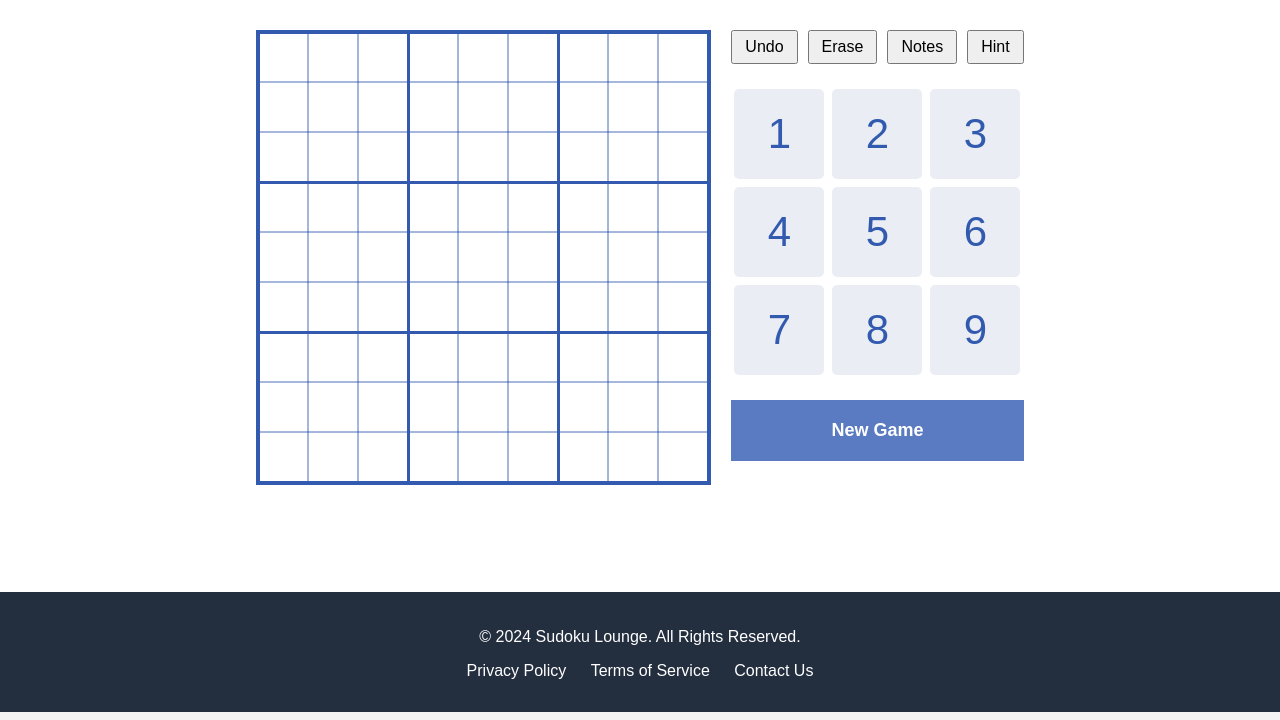
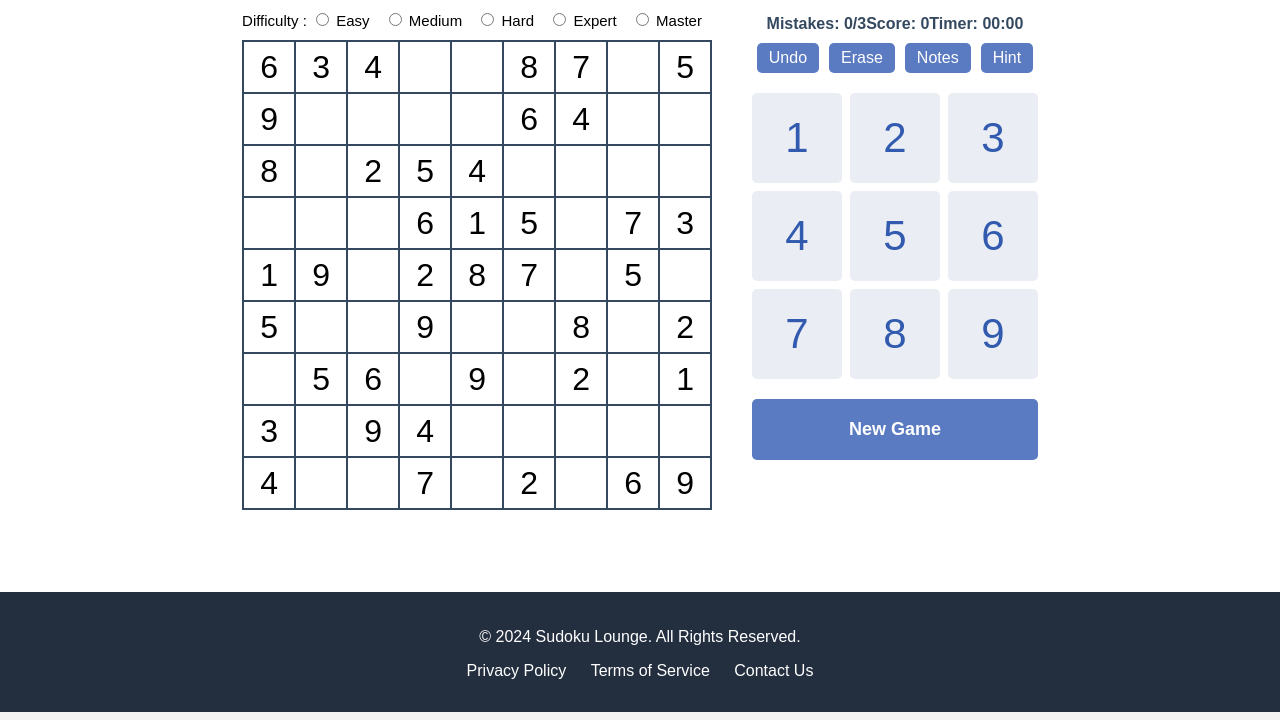
Before and after one commit to KUNAL152/SudokuZone, a Flask app: page /play in a window 1280 px wide. Shown: the part 80-800 px from the top of the page. Run offline with Flask 3, Linux system fonts and the light colour scheme.

Commit message:
added sudokuboard

```diff
--- a/application.py
+++ b/application.py
@@ -1,22 +1,82 @@
-from flask import Flask,render_template
+from flask import Flask, render_template, jsonify, request
+import random
 
 app = Flask(__name__)
 
+def generate_sudoku():
+    board = [[0]*9 for _ in range(9)]
+    # Randomly fill diagonal 3x3 grids to ensure validity
+    for i in range(0, 9, 3):
+        fill_3x3(board, i, i)
+    # Solve the board (simple backtracking to fill it completely)
+    solve(board)
+    # Remove some cells to create a puzzle
+    remove_cells(board, 40)  # Remove 40 cells (adjust difficulty by changing this number)
+    return board
+
+def fill_3x3(board, row, col):
+    nums = list(range(1, 10))
+    random.shuffle(nums)
+    for i in range(3):
+        for j in range(3):
+            board[row + i][col + j] = nums.pop()
+
+def is_valid(board, row, col, num):
+    for i in range(9):
+        if board[row][i] == num or board[i][col] == num:
+            return False
+    start_row, start_col = 3 * (row // 3), 3 * (col // 3)
+    for i in range(3):
+        for j in range(3):
+            if board[start_row + i][start_col + j] == num:
+                return False
+    return True
+
+def solve(board):
+    for row in range(9):
+        for col in range(9):
+            if board[row][col] == 0:
+                for num in range(1, 10):
+                    if is_valid(board, row, col, num):
+                        board[row][col] = num
+                        if solve(board):
+                            return True
+                        board[row][col] = 0
+                return False
+    return True
+
+def remove_cells(board, count):
+    for _ in range(count):
+        row, col = random.randint(0, 8), random.randint(0, 8)
+        while board[row][col] == 0:
+            row, col = random.randint(0, 8), random.randint(0, 8)
+        board[row][col] = 0
+
 @app.route('/')
 def index():
-  return render_template('home.html')
+    return render_template('home.html')
+
+@app.route('/play')
+def play():
+    board = generate_sudoku()
+    return render_template('play.html', board=board)
+
+@app.route('/submit_move', methods=['POST'])
+def submit_move():
+    data = request.get_json()
+    row = data['row']
+    col = data['col']
+    value = data['value']
+
+    return jsonify(success=True)
+
+@app.route('/leaderboard')
+def lead():
+  return render_template('leaderboard.html')
 
 @app.route('/login')
 def login():
   return render_template('login.html')
 
-@app.route('/play')
-def play():
-  return render_template('play.html')
-
-@app.route('/leaderboard')
-def lead():
-  return render_template('leaderboard.html')
-
-if __name__=='__main__':
-  app.run(host='0.0.0.0', port=8080, debug=True)
+if __name__ == '__main__':
+    app.run(host='0.0.0.0', port=8080, debug=True)
--- a/static/home.css
+++ b/static/home.css
@@ -1,6 +1,6 @@
 /* Hero Section */
 .hero {
-  height:100%;
+  height:80%;
   background-color: #f0f0f0;
   text-align: center;
   padding: 100px;
--- a/static/login.css
+++ b/static/login.css
@@ -27,7 +27,7 @@
 }
 
 .login_form .login_option .option {
-    width: calc(50% - 8px);  /* Slightly reduced gap */
+    width: calc(50% - 8px);
 }
 
 .login_form .login_option .option a {
--- a/static/play.css
+++ b/static/play.css
@@ -1,50 +1,124 @@
 .container1 {
+  height:100%;
   display: flex;
-  margin:0 auto;
-  justify-content:center;
+  justify-content: center;
+  align-items: flex-start;
+  gap: 20px;
+  margin: 0 auto;
+
 }
-.sudoku{
-  margin: 30px 20px 0 0;
+
+.difficulty-section {
+  display: flex;
+  margin:10px 0;
+  flex-direction: column;
 }
-canvas {
-  border: 2px solid #325aaf;
+
+.difficulty-section label {
+  font-size: 15px;
+  margin-right:10px;
 }
+
+.sudoku-board {
+  border-collapse: collapse;
+}
+
+.sudoku-board td {
+  width: 48px;
+  height: 48px;
+  border: 2px solid #344960;
+  text-align: center;
+  font-size: 32px;
+  cursor: pointer;
+  position: relative;
+}
+
+.cell.selected {
+  background-color: #ffeb3b; /* Yellow for selected cell */
+}
+
+.cell.highlight {
+  background-color: #e0e0e0; /* Grey for highlighted row, column, and 3x3 grid */
+}
+
+.cell.selected.highlight {
+  background-color: #ffeb3b; /* Ensure selected cell stays yellow */
+}
+
 .controls {
   display: flex;
   flex-direction: column;
   align-items: center;
-  margin:30px 0;
 }
+
+.stats {
+  display: flex;
+  justify-content: space-between;
+  /* margin-top:10px 0; */
+}
+
+.stats div {
+  font-size: 16px;
+  margin: 15px 0 10px 0;
+  font-weight:600;
+  color: #344960;
+}
+
 .buttons {
   display: flex;
-
   gap: 10px;
 }
+
 .buttons button {
   padding: 6px 12px;
   font-size: 16px;
+  background-color: #5A7AC1;
+  color: white;
+  border: none;
+  border-radius: 5px;
+  cursor: pointer;
 }
+
+.buttons button:hover {
+  background-color: #48639b;
+}
+
 .numpad {
   display: grid;
-  grid-template-columns: repeat(3,90px);
+  grid-template-columns: repeat(3, 90px);
   gap: 8px;
-  margin: 25px auto;
+  margin: 20px auto;
 }
+
 .numpad button {
   width: 90px;
   height: 90px;
   font-size: 42px;
-  background-color:#EAEEF4;
-  color:#325aaf;
-  border:white;
-  border-radius:5px
+  background-color: #EAEEF4;
+  color: #325aaf;
+  border: none;
+  border-radius: 5px;
+  cursor: pointer;
+  transition: background-color 0.3s ease;
 }
+
+.numpad button:hover {
+  background-color: #d0d8f1;
+}
+
 .new-game {
   width: 100%;
   padding: 20px 0;
-  color:white;
-  text-align:center;
-  font-weight:bold;
+  color: white;
+  text-align: center;
+  font-weight: bold;
   font-size: 18px;
-  background-color:#5A7AC1;
+  background-color: #5A7AC1;
+  cursor: pointer;
+  border-radius: 5px;
+  transition: background-color 0.3s ease;
 }
+
+.new-game:hover {
+  background-color: #48639b;
+}
--- a/templates/play.html
+++ b/templates/play.html
@@ -1,37 +1,60 @@
-<!-- templates/home.html -->
 {% extends "layout.html" %}
 
 {% block head %}
 <title>Play - Sudoku Lounge</title>
-<link href="/static/play.css" rel="stylesheet" >
+<link href="/static/play.css" rel="stylesheet">
 {% endblock %}
 
 {% block content %}
 <div class="container1">
+
     <div class="sudoku">
-            <canvas id="sudokuBoard" width="451" height="451"></canvas>
+        <!-- Difficulty Selection -->
+        <div class="difficulty-section"><span>
+            <label>Difficulty : <label>
+            <label><input type="radio" name="difficulty" value="easy"> Easy</label>
+            <label><input type="radio" name="difficulty" value="medium"> Medium</label>
+            <label><input type="radio" name="difficulty" value="hard"> Hard</label>
+            <label><input type="radio" name="difficulty" value="expert"> Expert</label>
+            <label><input type="radio" name="difficulty" value="master"> Master</label></span>
+        </div>
+
+        <!-- Sudoku Board using table -->
+        <table id="sudokuBoard" class="sudoku-board">
+            {% for row in range(9) %}
+            <tr>
+                {% for col in range(9) %}
+                <td data-row="{{ row }}" data-col="{{ col }}" class="cell {% if (row // 3 + col // 3) % 2 == 0 %}grouped{% endif %}">
+                    {% if board[row][col] != 0 %}
+                        {{ board[row][col] }}
+                    {% endif %}
+                </td>
+                {% endfor %}
+            </tr>
+            {% endfor %}
+        </table>
     </div>
+
+    <!-- Controls Section -->
+    <div class="controls">
+        <!-- Game Stats -->
+        <div class="stats">
+            <span><div>Mistakes: <span id="mistakes">0/3</span></div></span>
+            <span><div>Score: <span id="score">0</span></div></span>
+            <span><div>Timer: <span id="timer">00:00</span></div></span>
+        </div>
 
     <div class="controls">
         <!-- Action buttons -->
         <div class="buttons">
-            <button>Undo</button>
-            <button>Erase</button>
-            <button>Notes</button>
-            <button>Hint</button>
+            <button>Undo</button><button>Erase</button><button>Notes</button><button>Hint</button>
         </div>
 
         <!-- Numpad (1-9) -->
         <div class="numpad">
-            <button>1</button>
-            <button>2</button>
-            <button>3</button>
-            <button>4</button>
-            <button>5</button>
-            <button>6</button>
-            <button>7</button>
-            <button>8</button>
-            <button>9</button>
+            <button>1</button><button>2</button><button>3</button>
+            <button>4</button><button>5</button><button>6</button>
+            <button>7</button><button>8</button><button>9</button>
         </div>
 
         <!-- New Game button -->
@@ -40,37 +63,81 @@
         </div>
     </div>
 </div>
+
 <script>
-    // Set up the canvas and context
-    const canvas = document.getElementById('sudokuBoard');
-    const ctx = canvas.getContext('2d');
+    let selectedCell = null;
 
-    const cellSize = 50;
-    const boardSize = 9;  // 9x9 grid
-    const boardPixelSize = cellSize * boardSize;
+    // Handle cell click
+    document.querySelectorAll('.cell').forEach(cell => {
+        cell.addEventListener('click', function() {
+            document.querySelectorAll('.cell').forEach(c => {
+                c.classList.remove('selected');
+                c.classList.remove('highlight');
+            });
+            this.classList.add('selected');
+            selectedCell = this;
 
-    // Draw the board with all lines
-    function drawSudokuBoard() {
-        ctx.clearRect(0, 0, canvas.width, canvas.height);  // Clear canvas before drawing
+            // Get row and column of the selected cell
+            const selectedRow = parseInt(this.dataset.row);
+            const selectedCol = parseInt(this.dataset.col);
 
-        // Draw each cell (1px border for each cell)
-        for (let i = 0; i < boardSize; i++) {
-            for (let j = 0; j < boardSize; j++) {
-                ctx.strokeStyle = "#335AAE";
-                ctx.lineWidth = 0.5;
-                ctx.strokeRect(i * cellSize, j * cellSize, cellSize, cellSize);
+            // Highlight the row, column, and 3x3 grid
+            highlightRowColGrid(selectedRow, selectedCol);
+        });
+    });
+
+    // Highlight the row, column, and 3x3 grid
+    function highlightRowColGrid(row, col) {
+        const cells = document.querySelectorAll('.cell');
+
+        // Highlight the row and column
+        cells.forEach(cell => {
+            const cellRow = parseInt(cell.dataset.row);
+            const cellCol = parseInt(cell.dataset.col);
+
+            if (cellRow === row || cellCol === col) {
+                cell.classList.add('highlight');
             }
-        }
 
-        // Draw the thicker 2px border for the 3x3 sub-grids
-        for (let i = 0; i <= boardSize; i += 3) {
-            ctx.lineWidth = 2;
-            ctx.strokeRect(i * cellSize, 0, 1, boardPixelSize);  // Vertical lines
-            ctx.strokeRect(0, i * cellSize, boardPixelSize, 1);  // Horizontal lines
-        }
+            // Highlight the 3x3 grid
+            const startRow = Math.floor(row / 3) * 3;
+            const startCol = Math.floor(col / 3) * 3;
+
+            if (cellRow >= startRow && cellRow < startRow + 3 && cellCol >= startCol && cellCol < startCol + 3) {
+                cell.classList.add('highlight');
+            }
+        });
     }
 
-    // Call the function to draw the Sudoku board
-    drawSudokuBoard();
+    // Handle numpad button click to fill the cell
+    document.querySelectorAll('.numpad button').forEach(button => {
+        button.addEventListener('click', function() {
+            const num = parseInt(this.innerText);
+            if (selectedCell) {
+                selectedCell.innerText = num;
+
+                // Send the move to the server
+                const row = selectedCell.dataset.row;
+                const col = selectedCell.dataset.col;
+
+                fetch('/submit_move', {
+                    method: 'POST',
+                    headers: {
+                        'Content-Type': 'application/json'
+                    },
+                    body: JSON.stringify({
+                        row: row,
+                        col: col,
+                        value: num
+                    })
+                }).then(response => response.json())
+                  .then(data => {
+                      if (!data.success) {
+                          alert('Invalid move');
+                      }
+                  });
+            }
+        });
+    });
 </script>
 {% endblock %}
```
Also changed, not shown: static/leaderboard.css (+6 -8 lines), static/logos/lightning.svg (added).
